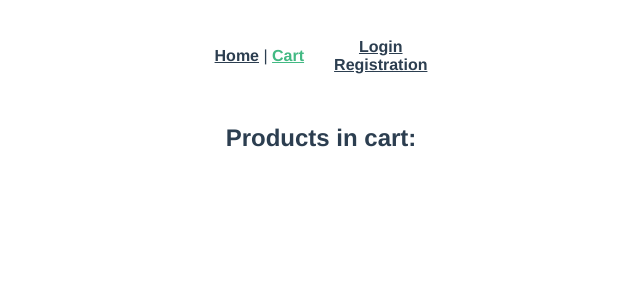
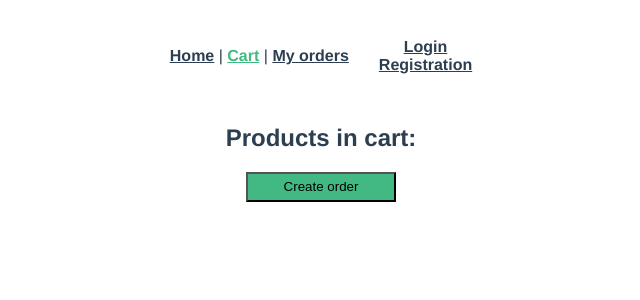
Before and after one commit to Vris111/practika_klientSPA, a Vue app in the folder my-app/: page /cart in a window 1280 px wide. Shown: the top 300 px of the page, without its empty margins (319-959 px from the left). Built offline with nearby package versions, Linux system fonts and the light colour scheme.

Commit message:
orders create

```diff
--- a/my-app/src/App.vue
+++ b/my-app/src/App.vue
@@ -2,7 +2,8 @@
   <nav>
     <div>
       <router-link to="/">Home</router-link> |
-      <router-link to="/cart">Cart</router-link>
+      <router-link to="/cart">Cart</router-link> |
+      <router-link to="/order_history">My orders</router-link>
     </div>
     <div class="nav_split">
       <router-link to="/login">Login</router-link>
--- a/my-app/src/store/index.js
+++ b/my-app/src/store/index.js
@@ -5,21 +5,26 @@ export default createStore({
   state: {
     products: [],
     cart: [],
+    orders: [],
   },
   getters: {
   },
   mutations: {
-    addToCart(state, product){
-      state.cart.push(product);
-      console.log(state.cart);
-    },
     async getProducts(state){
       const {data} = await axios.get('https://jurapro.bhuser.ru/api-shop/products')
           .then(response => state.products = response.data)
           .catch(error =>{console.log(error)})
       state.products = data;
-      console.log(state.products)
     },
+    addToCart(state, product){
+      state.cart.push(product);
+    },
+    createOrder(state){
+      let newOrders = state.cart.map(item => ({...item}))
+      state.orders.push(newOrders)
+      state.cart.splice(0, state.cart.length)
+      console.log(state.orders)
+    }
   },
   actions: {
   },
--- a/my-app/src/views/CartView.vue
+++ b/my-app/src/views/CartView.vue
@@ -18,6 +18,7 @@ export default {
 
 <template>
   <h2>Products in cart:</h2>
+  <button class="create_new_order" @click="store.commit('createOrder')">Create order</button>
   <div class="cart">
     <div class="item" v-for="product in store.state.cart" :key="product.id">
       <p>Название: {{ product.name }}</p>
@@ -43,4 +44,11 @@ export default {
   grid-template-columns: 150px 150px 150px 150px 150px;
   gap: 90px;
 }
+
+.create_new_order{
+  width: 150px;
+  height: 30px;
+  margin-bottom: 10px;
+  background-color: #42b983;
+}
 </style>
--- a/my-app/src/views/OrderHistoryView.vue
+++ b/my-app/src/views/OrderHistoryView.vue
@@ -1,11 +1,41 @@
-<script setup>
+<script>
+import store from "@/store";
+
+export default {
+  computed: {
+    store() {
+      return store
+    }
+  },
+}
 
 </script>
 
 <template>
-
+  <h2>Products in order:</h2>
+  <div class="cart">
+    <div class="item" v-for="product in store.state.orders" :key="product.id">
+      <p>{{ product.name }}</p>
+      <p>{{ product.description }}</p>
+      <p>{{ product.price }}</p>
+    </div>
+  </div>
 </template>
 
 <style scoped>
+.item{
+  border: 1px solid black;
+  padding: 5px;
+  width: 220px;
+  height: 400px;
+  justify-content: space-between;
+  display: flex;
+  flex-direction: column;
+}
 
+.cart {
+  display: grid;
+  grid-template-columns: 150px 150px 150px 150px 150px;
+  gap: 90px;
+}
 </style>
```
